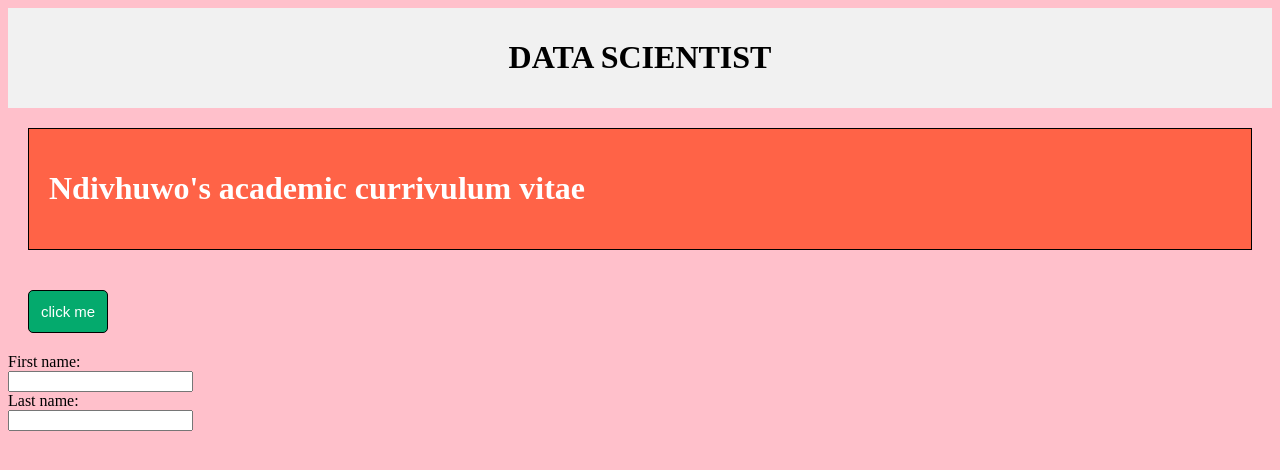
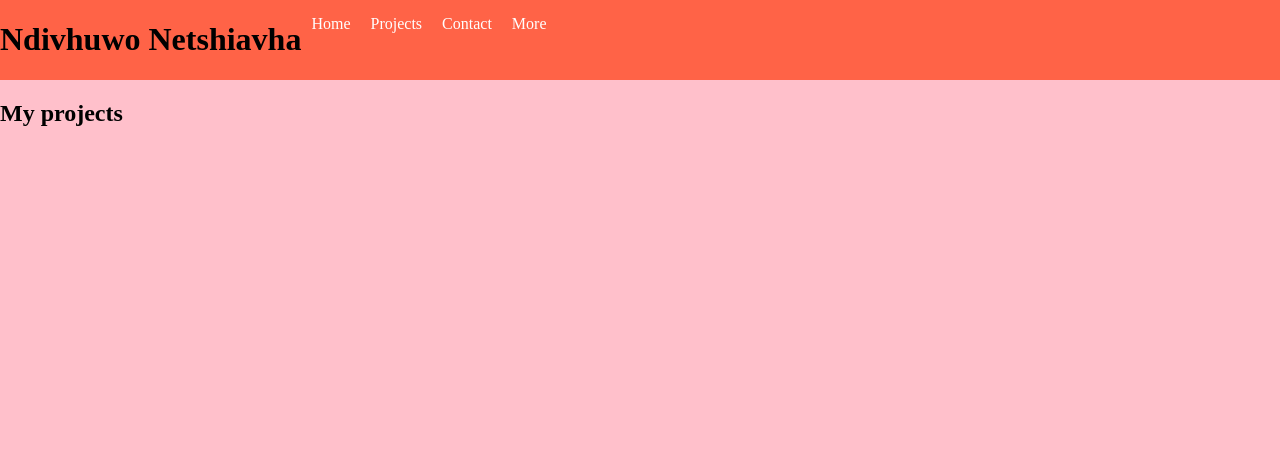
Before and after one commit to ndivhuwonetshiavha98/Website_developer, a plain HTML site: page index.html in a window 1280 px wide. Drawn offline with Linux system fonts and the light colour scheme.

Commit message:
getting there

```diff
--- a/index.html
+++ b/index.html
@@ -1,65 +1,59 @@
 <!DOCTYPE html>
+
 <html>
+
 <head>
 <title>endevour</title>
 
 <style>
 
-header{
-  background-color: #f1f1f1;
-  padding: 10px;
-  text-align: center;
+
+body {background-color:pink;
+      margin:0;
+      padding:;
 }
 
-body {background-color:pink}
+ul {padding: 0;
+    margin: 0;
+    list-style-type:none;
+    background-color:tomato;
+    position:sticky;
+   display:flex;
 
-.city{background-color:tomato;
-      color:white;
-      border: 1px solid black;
-      margin: 20px;
-      padding:20px}
-#myheader{background-color:lightblue;
-          color:black;
-          padding:20px;
-          text-align:center}
-.testbtn {
-  background-color: #04AA6D;
-  color: white;
-  margin: 20px;
-  font-size: 15px;
-  padding: 12px;
-  border: 1px solid black;
-  border-radius: 5px;
-  cursor: pointer}
 
-.testbtn:hover {background-color: purple}
+}
+
+ul li a { display: block;
+       color:white;
+       text-decoration-line: none;
+       padding: 15px 10px;
+}
+
+ul li a:hover{background-color:purple}
 
 </style>
+
+<header>
+<na>
+<ul>
+<li> <h1> Ndivhuwo Netshiavha</h1> </li>
+<li> <a href=#home> Home </a></li>
+<li> <a href=#projects> Projects </a> </li>
+<li> <a href=#contact> Contact </a> </li>
+<li> <a href=#more> More </a> </li>
+</ul>
+</na>
+</header>
 
 </head>
 
 <body>
 
-<header><h1>DATA SCIENTIST</h1></header>
+<section id= "projects" >
+<h2> My projects </p>
+</section>
 
 
-<div class="city">
-<h1>Ndivhuwo's academic currivulum vitae</h1>
-<!--<p id="myheader"> Why are you not typing<p>-->
-</div>
-
-<div>
-<button class="testbtn" onclick="alert('Hello')">click me</button>
-</div>
-
-<div>
-<form>
- <label for="fname">First name:</label><br>
-  <input type="text" id="fname" name="fname"><br>
-  <label for="lname">Last name:</label><br>
-  <input type="text" id="lname" name="lname">
-</form>
-</div>
 
 </body>
 
```
